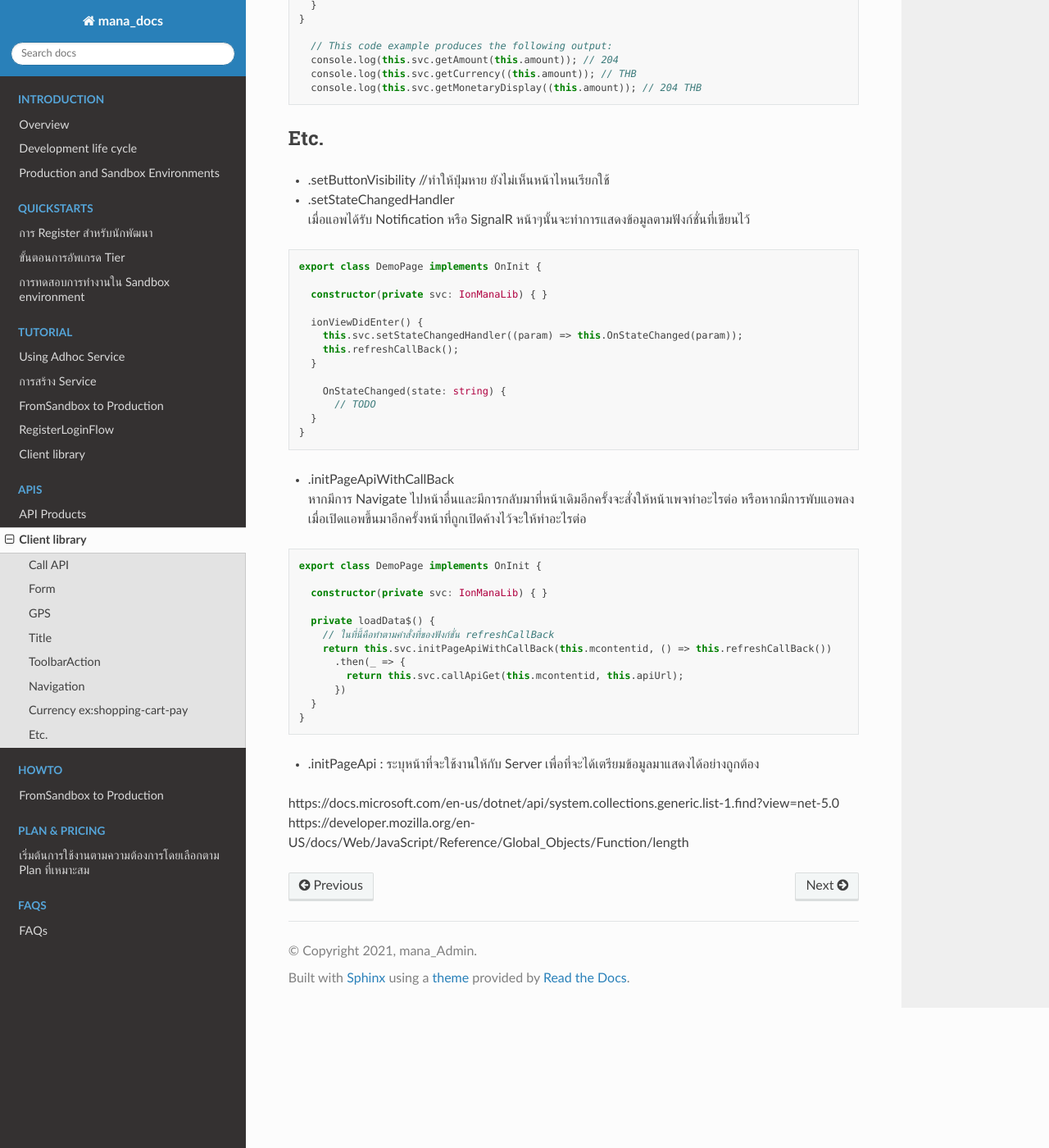
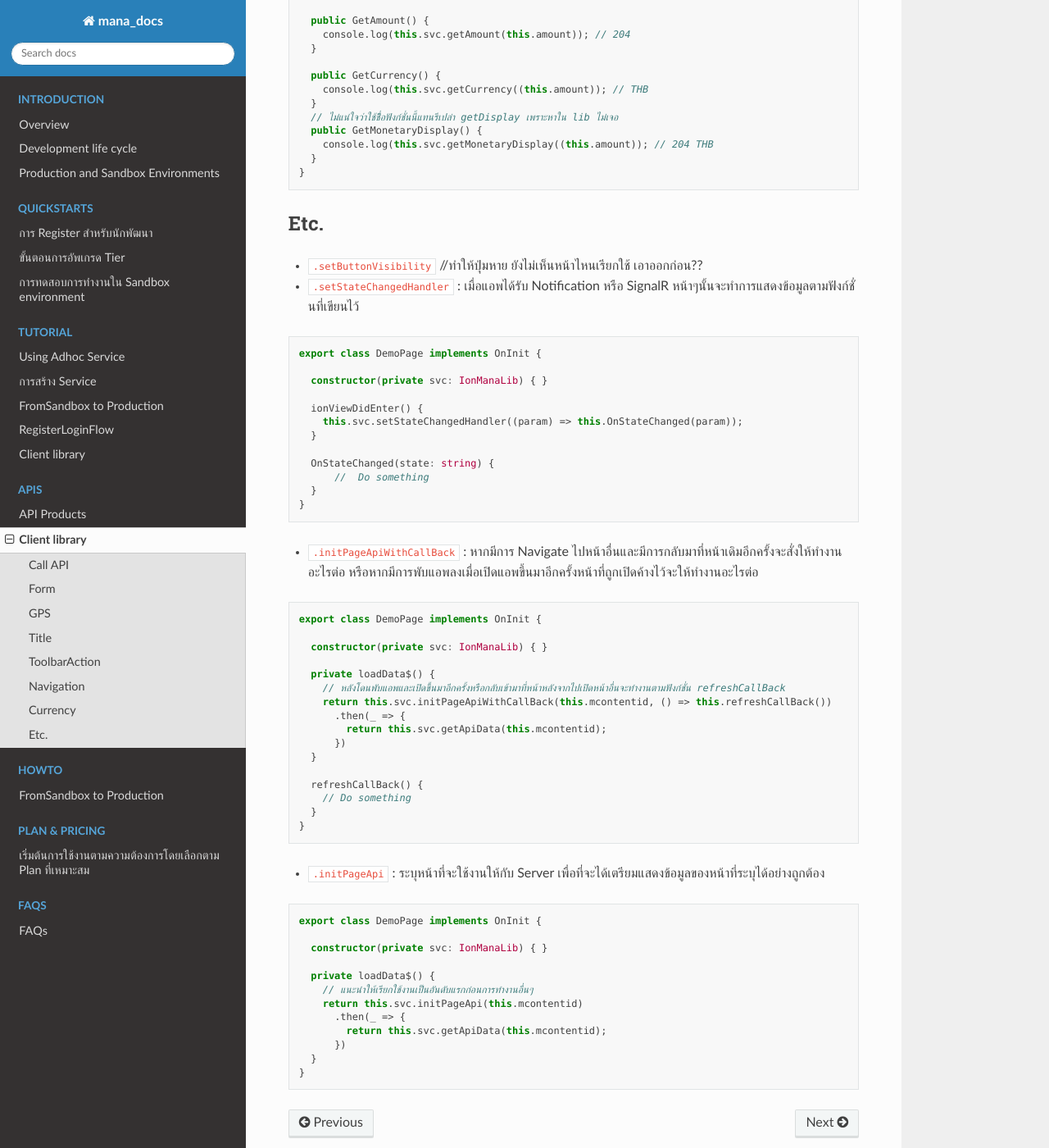
Before and after one commit to group-thes/doc-mana-dev, a Sphinx documentation site: the page built from source/apis/Manalib.md, in a window 1280 px wide and 1400 px high, scrolled down 5073 px. Shown: the whole window at 82% size. Built offline with Sphinx 7.4.7 and the Read the Docs theme 2.0.0, drawn with Linux system fonts in a browser that asks for light colours; some of the changed text lies outside the part shown.

Commit message:
add detail

````diff
--- a/source/apis/Manalib.md
+++ b/source/apis/Manalib.md
@@ -22,7 +23,7 @@
         // ดึงข้อมูลโดยระบุหน้าเพื่อให้ Server ส่งข้อมูลหน้านั้นๆมาโดยตรง
         return this.svc.getApiData(this.mcontentid);
 
-        // ดึงข้อมูลโดยตรงผ่าน URL ที่ลงทะเบียน
+        // ดึงข้อมูลโดยตรงผ่าน URL ที่ได้ทำการลงทะเบียนเรียบร้อยแล้ว
         // return this.svc.callApiGet(this.mcontentid, this.apiUrl);
       })
   }
@@ -31,10 +32,10 @@
 
 ## Form
 เป็นรูปแบบของการกรอกข้อมูลเพื่อส่งข้อมูลเข้าไปประมวลผลในฝั่ง Server โดยมี Form ดังต่อไปนี้
-* .validForm : เป็นการตรวจสอบข้อมูลให้เป็นไปตามเงื่อนไขที่กำหนดเพื่อเปิด/ปิดการใช้งานของปุ่มตกลง
-* .submitFormData : ส่งข้อมูลที่ผ่านการตรวจสอบแล้วไปยัง Server
-* .confirmForm : แสดง Dlg ยืนยันการทำงานซึ่งจะได้รับค่า boolean กลับมา (resolve.isConfirm)
-* .submitFormDataWithEndpointId //อาจจะยังไม่ได้ใช้
+* `.validForm` : เป็นการตรวจสอบข้อมูลให้เป็นไปตามเงื่อนไขที่กำหนดเพื่อเปิด/ปิดการใช้งานของปุ่มตกลง
+* `.submitFormData` : ส่งข้อมูลที่ผ่านการตรวจสอบแล้วไปยัง Server
+* `.confirmForm` : แสดง Dlg ยืนยันการทำงานซึ่งจะได้รับค่า boolean กลับมา (resolve.isConfirm)
+* `.submitFormDataWithEndpointId` //ไม่เห็นหน้าไหนเรียกใช้
 
 ```typescript
 export class DemoPage implements OnInit {
@@ -76,8 +77,9 @@
   }
 }
 ```
-* .selectimage : เลือกรูปที่อยู่ในฟอร์ม //ex:merchant-profile-image-edit รอตัวใหม่ของพี่โต??
-* .optionDialog : เป็นการเปิดหน้าเพจที่เป็น Dialog ซึ่งเพจที่เปิดนั้นสามารถเป็นฟอร์มที่ให้กรอกข้อมูลได้หลายรูปแบบ
+
+* `.selectimage` : เลือกรูปที่อยู่ในฟอร์ม //ex:merchant-profile-image-edit รอตัวใหม่ของพี่โต??
+* `.optionDialog` : เป็นการเปิดหน้าเพจที่เป็น Dialog ซึ่งเพจที่เปิดนั้นสามารถเป็นฟอร์มที่ให้กรอกข้อมูลได้หลายรูปแบบ
 ```typescript
 export class DemoPage implements OnInit {
 
@@ -95,7 +97,8 @@
   }
 }
 ```
-* .customNumpad : แสดงแป้นคีย์บอร์ดที่สามารถคีย์ได้เฉพาะตัวเลขเท่านั้น
+
+* `.customNumpad` : แสดงแป้นคีย์บอร์ดที่สามารถคีย์ได้เฉพาะตัวเลขเท่านั้น
 ```html
 ionic
     <ion-label for="customInputAmount">
@@ -149,10 +151,10 @@
     });
   }
 }
-  ```
+```
 
 ## ToolbarAction
-ปุ่มเมนู ShortCut ที่แสดงด้านบนขวาของแอพโดยจะทำงานตามฟังก์ชั่นที่ถูกเขียนไว้
+`.addToolbarAction` : ปุ่มเมนู ShortCut ที่แสดงด้านบนขวาของแอพโดยจะทำงานตามฟังก์ชั่นที่ถูกเขียนไว้
 ```typescript
 export class DemoPage implements OnInit {
 
@@ -172,64 +175,55 @@
     }
   }
 
-  //ฟังก์ชั่นการทำงานที่ถูกเขียนไว้ตาม Action
+  //กำหนดการทำงานของแต่ละ Action
   public Add() {
-    if(this.createEnpointUrl) this.svc.visitEndpoint(this.mcontentid, this.createEnpointUrl);
+    // Do something
   }
-
 }
-  ```
+```
 
 ## Navigation
-* .visitEndpoint : เป็นการเปิดหน้าเพจตาม URL ที่ได้ลงทะเบียนไว้กับ Mana
+* `.visitEndpoint` : เป็นการเปิดหน้าเพจตาม URL ที่ได้ลงทะเบียนไว้กับ Mana
 ```typescript
 export class DemoPage implements OnInit {
 
   constructor(private svc: IonManaLib) { }
 
-  public onManage() {
+  public onSelectItem() {
     this.svc.visitEndpoint(this.mcontentid, "https://s.manal.ink/np/neaclst-home");
   }
 }
 ```
-* .callTrigger //กดปุ่มเพื่อ call fc. //อาจจะไม่ได้ใช้
-## Currency ex:shopping-cart-pay
+
+* `.callTrigger` //กดปุ่มเพื่อ call fc. //พี่พีบอกอาจจะไม่ได้ใช้ เอาออกก่อน??
+## Currency
 เป็นการแสดงจำนวนเงินโดยสามารถกำหนด ได้ว่าจะแสดงแค่ตัวเลข, สกุลเงิน หรือแสดงทั้งหมด
-
-<!-- ```typescript
-  console.log(this.svc.getAmount({THB:204})); // 204
-  console.log(this.svc.getCurrency({THB:204}); // THB
-  console.log(this.svc.getMonetaryDisplay({THB:204}); // 204 THB
-``` -->
-
+* `.getAmount` : แสดงเฉพาะตัวเลข
+* `.getCurrency` : แสดงเฉพาะสกลุเงิน
+* `.getMonetaryDisplay` : แสดงทั้งตัวเลขและสกุลเงิน
 ```typescript
 export class DemoPage implements OnInit {
 
   public amount = {THB: 204};
   constructor(private svc: IonManaLib) { }
 
-  public GetAmount(value: any) {
-    return this.svc.getAmount(this.amount);
+  public GetAmount() {
+    console.log(this.svc.getAmount(this.amount)); // 204
   }
 
-  public GetCurrency(value: any) {
-    return this.svc.getCurrency((this.amount);
+  public GetCurrency() {
+    console.log(this.svc.getCurrency((this.amount)); // THB
   }
-  // getDisplay
-  public GetMonetaryDisplay(value: any) {
-    return this.svc.getMonetaryDisplay((this.amount);
+  // ไม่แน่ใจว่าใช้ชิื่อฟังก์ชั่นนี้แทนรึเปล่า getDisplay เพราะหาใน lib ไม่เจอ
+  public GetMonetaryDisplay() {
+    console.log(this.svc.getMonetaryDisplay((this.amount)); // 204 THB
   }
 }
+```
 
-  // This code example produces the following output:
-  console.log(this.svc.getAmount(this.amount)); // 204
-  console.log(this.svc.getCurrency((this.amount)); // THB
-  console.log(this.svc.getMonetaryDisplay((this.amount)); // 204 THB
-```
 ## Etc.
-* .setButtonVisibility //ทำให้ปุ่มหาย ยังไม่เห็นหน้าไหนเรียกใช้
-* .setStateChangedHandler
-เมื่อแอพได้รับ Notification หรือ SignalR หน้าๆนั้นจะทำการแสดงข้อมูลตามฟังก์ชั่นที่เขียนไว้
+* `.setButtonVisibility` //ทำให้ปุ่มหาย ยังไม่เห็นหน้าไหนเรียกใช้ เอาออกก่อน??
+* `.setStateChangedHandler` : เมื่อแอพได้รับ Notification หรือ SignalR หน้าๆนั้นจะทำการแสดงข้อมูลตามฟังก์ชั่นที่เขียนไว้
 ```typescript
 export class DemoPage implements OnInit {
 
@@ -237,32 +231,46 @@
 
   ionViewDidEnter() {
     this.svc.setStateChangedHandler((param) => this.OnStateChanged(param));
-    this.refreshCallBack();
   }
 
-    OnStateChanged(state: string) {
-      // TODO
+  OnStateChanged(state: string) {
+      //  Do something
   }
 }
 ```
-* .initPageApiWithCallBack
-หากมีการ Navigate ไปหน้าอื่นและมีการกลับมาที่หน้าเดิมอีกครั้งจะสั่งให้หน้าเพจทำอะไรต่อ หรือหากมีการพับแอพลงเมื่อเปิดแอพขึ้นมาอีกครั้งหน้าที่ถูกเปิดค้างไว้จะให้ทำอะไรต่อ
+
+* `.initPageApiWithCallBack` : หากมีการ Navigate ไปหน้าอื่นและมีการกลับมาที่หน้าเดิมอีกครั้งจะสั่งให้ทำงานอะไรต่อ หรือหากมีการพับแอพลงเมื่อเปิดแอพขึ้นมาอีกครั้งหน้าที่ถูกเปิดค้างไว้จะให้ทำงานอะไรต่อ
 ```typescript
 export class DemoPage implements OnInit {
 
   constructor(private svc: IonManaLib) { }
 
   private loadData$() {
-    // ในที่นี้คือทำตามคำสั่งที่ของฟังก์ชั่น refreshCallBack
+    // หลังโดนพับแอพและเปิดขึ้นมาอีกครั้งหรือกลับเข้ามาที่หน้าหลังจากไปเปิดหน้าอื่นจะทำงานตามฟังก์ชั่น refreshCallBack
     return this.svc.initPageApiWithCallBack(this.mcontentid, () => this.refreshCallBack())
       .then(_ => {
-        return this.svc.callApiGet(this.mcontentid, this.apiUrl);
+        return this.svc.getApiData(this.mcontentid);
+      })
+  }
+
+  refreshCallBack() {
+    // Do something
+  }
+}
+```
+
+* `.initPageApi` : ระบุหน้าที่จะใช้งานให้กับ Server เพื่อที่จะได้เตรียมแสดงข้อมูลของหน้าที่ระบุได้อย่างถูกต้อง
+```typescript
+export class DemoPage implements OnInit {
+
+  constructor(private svc: IonManaLib) { }
+
+  private loadData$() {
+    // แนะนำให้เรียกใช้งานเป็นอันดับแรกก่อนการทำงานอื่นๆ
+    return this.svc.initPageApi(this.mcontentid)
+      .then(_ => {
+        return this.svc.getApiData(this.mcontentid);
       })
   }
 }
 ```
-* .initPageApi : ระบุหน้าที่จะใช้งานให้กับ Server เพื่อที่จะได้เตรียมข้อมูลมาแสดงได้อย่างถูกต้อง
-
-
-https://docs.microsoft.com/en-us/dotnet/api/system.collections.generic.list-1.find?view=net-5.0
-https://developer.mozilla.org/en-US/docs/Web/JavaScript/Reference/Global_Objects/Function/length
````
Also changed, not shown: other parts of source/apis/Manalib.md (+10 -9 lines), source/Tutorial/Using_manalib.md (+2 -0 lines).
